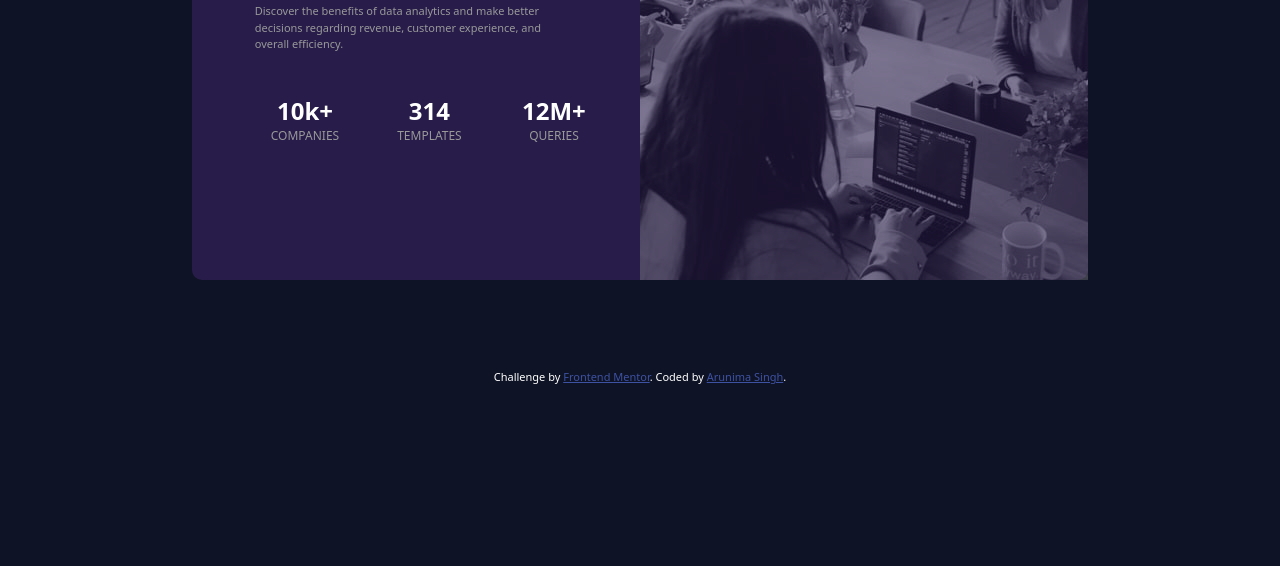
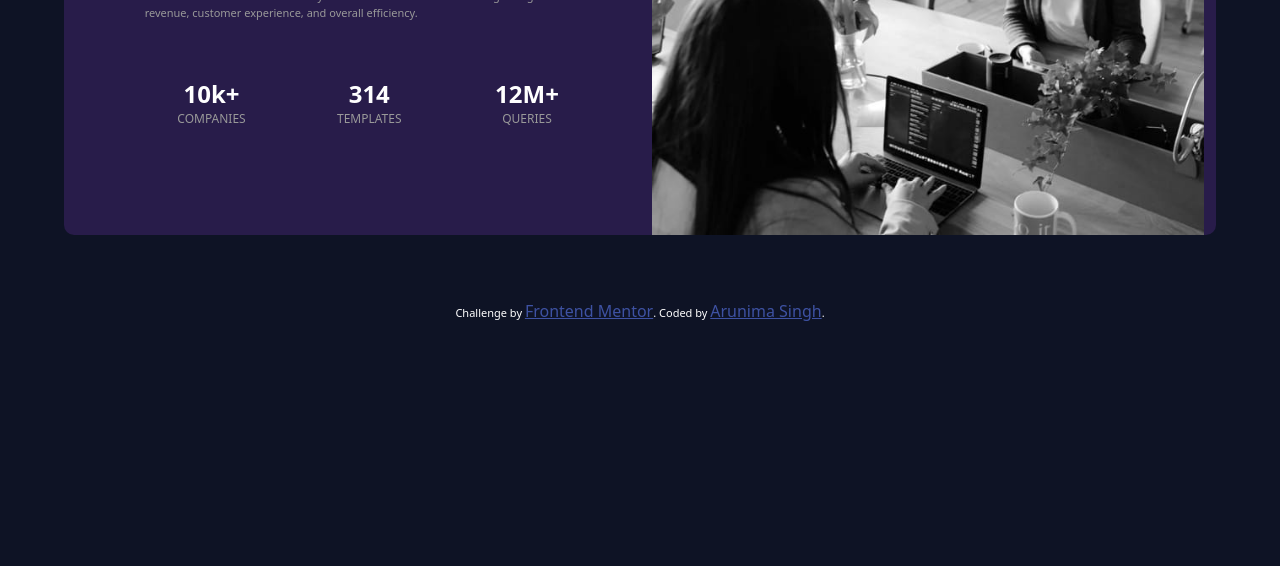
Before and after one commit to arunima14/stats-preview-card, a plain HTML site: page index.html in a window 1280 px wide. Shown: the part 234-800 px from the top of the page. Drawn offline with nearby package versions, Linux system fonts and the light colour scheme.

Commit message:
completed challenge

```diff
--- a/index.html
+++ b/index.html
@@ -18,8 +18,12 @@
 </head>
 <body>
 
-  <div class="row design">
-    <div class="title col-lg-6 col-md-6">
+  <div class="row design" id="wrapper">
+    <div class="bg-img col-lg-6 col-md-6" id="first-div-on-phone">
+      <img src="images\image-header-mobile.jpg" class="w-100 h-100" alt="">
+    </div>
+
+    <div class="title col-lg-6 col-md-6" id="second-div-on-phone">
       <p class="heading">Get <span class="title-highlight">insights</span> that help your business grow.</p>
 
       <p class="about-para">Discover the benefits of data analytics and make better decisions regarding revenue, customer
@@ -43,12 +47,7 @@
         </div>
       </p>
     </div>
-    <div class="bg-img col-lg-6 col-md-6">
 
-      <p class="">
-        <br><br><br><br><br><br><br><br><br><br><br><br><br><br><br><br><br>
-      </p>
-    </div>
   </div>
   <div class="attribution">
     Challenge by <a href="https://www.frontendmentor.io?ref=challenge" target="_blank">Frontend Mentor</a>.
--- a/styles.css
+++ b/styles.css
@@ -1,26 +1,30 @@
+*{
+  box-sizing: border-box;
+}
+
 body{
   background-color: rgb(14, 19, 37);
   text-align: center;
   color: #fff;
-  margin: auto;
 }
 
+.bg-img{
+  border-radius: 10px;
+  margin: 0;
+}
 .design{
   background-color: #281c4a;
-  margin:7% 15%;
+  margin: 5%;
   border-radius: 10px;
 }
 
 .title{
   padding: 4% 4% 4% 7%;
-  /* padding-left: 4%;
-  padding-right: 7%; */
   text-align: left;
 }
 
 .heading{
   font-size: 2rem;
-  /* text-align: center; */
   font-weight: bold;
 }
 
@@ -51,14 +55,6 @@ body{
   color: 	#999999;
 }
 
-.bg-img{
-  background-image: url("images/image-header-desktop.jpg");
-  background-color: #8146b9;
-  /* background-color: rgba(129, 70, 185,0.5); */
-  opacity: 0.4;
-  display: block;
-
-}
 
 .attribution {
   font-size: 11px;
@@ -66,15 +62,12 @@ body{
 }
 .attribution a {
   color: rgb(62, 82, 163);
+  font-size: 1rem;
 }
 
-@media only screen and (max-width: 400px) {
-  .bg-img{
-    background-image: url("images/image-header-mobile.jpg");
-    background-color: #8146b9;
-    /* background-color: rgba(129, 70, 185,0.5); */
-    opacity: 0.4;
-    /* position: relative;
-    bottom: 7%; */
+@media only screen and (min-width: 400px){
+  #wrapper{
+    display: flex;
+    flex-direction: row-reverse;
   }
 }
```
